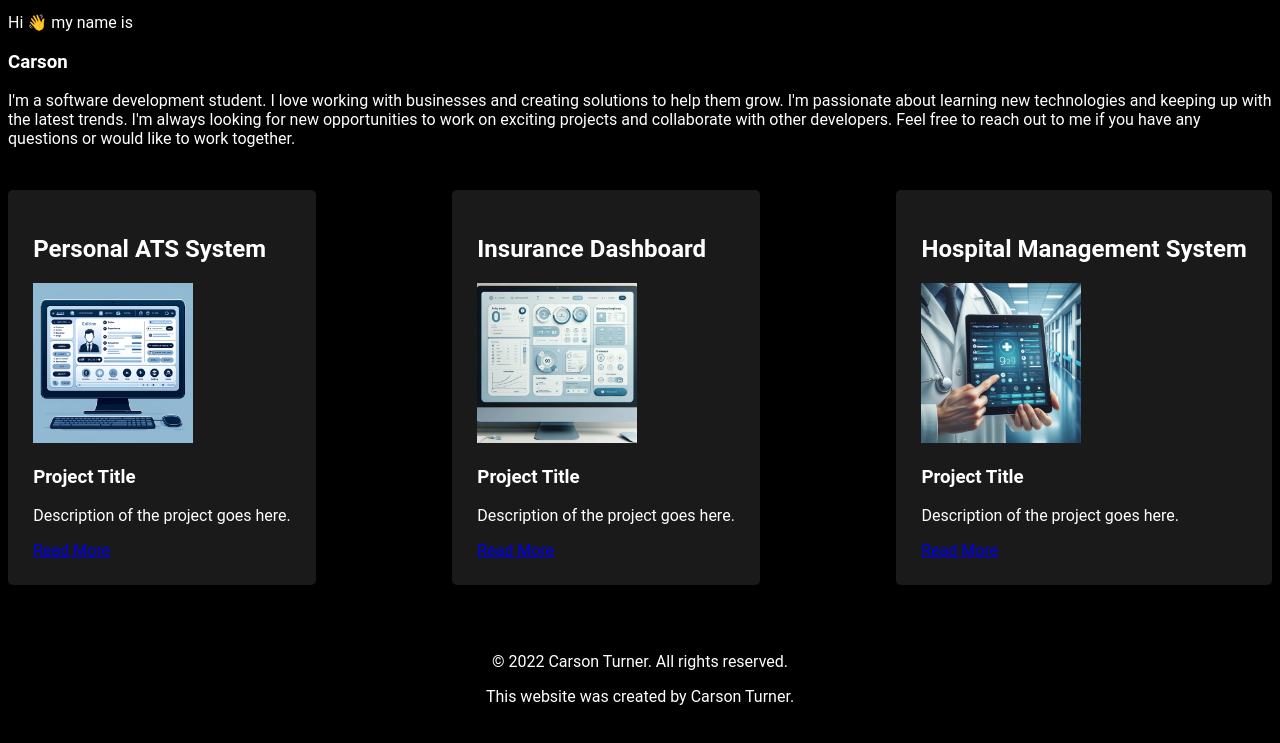
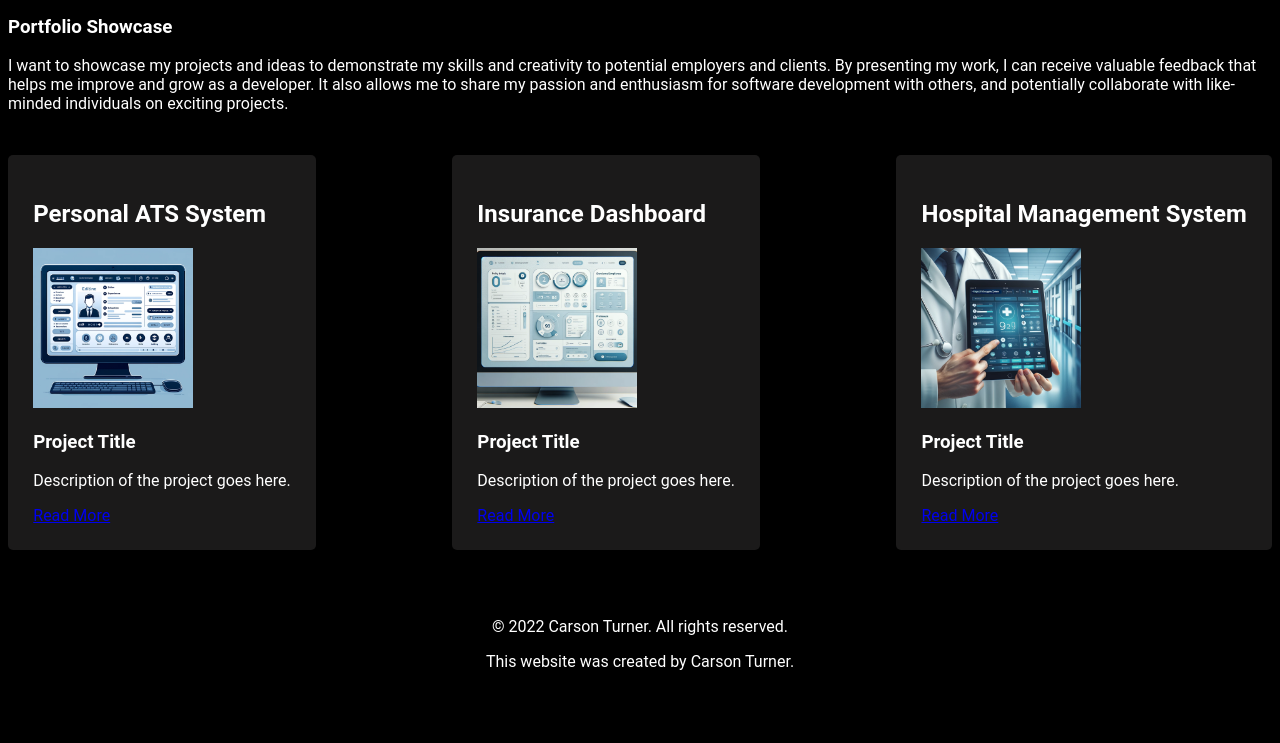
Before and after one commit to CDanielTurner/PortfolioWebsite, a plain HTML site: page projects.html in a window 1280 px wide. Shown: the part 65-808 px from the top of the page. Drawn offline with Linux system fonts and the light colour scheme.

Commit message:
Added profile picture and updated index.html and projects.html. Also updated styles.css.

```diff
--- a/projects.html
+++ b/projects.html
@@ -24,12 +24,11 @@
     </header>
 
     <main>
-        <p>Hi 👋 my name is</p>
-        <h3>Carson</h3>
-        <p>I'm a software development student. I love working with businesses and creating solutions to help them grow.
-           I'm passionate about learning new technologies and keeping up with the latest trends.
-           I'm always looking for new opportunities to work on exciting projects and collaborate with other developers.
-           Feel free to reach out to me if you have any questions or would like to work together.</p>
+        <h3>Portfolio Showcase</h3>
+        <p>I want to showcase my projects and ideas to demonstrate my skills and creativity to potential employers and clients.
+            By presenting my work, I can receive valuable feedback that helps me improve and grow as a developer.
+            It also allows me to share my passion and enthusiasm for software development with others, and potentially
+            collaborate with like-minded individuals on exciting projects.</p>
     </main>
     <section class="project_section">
         <section class="Project_Posts">
```
Also changed, not shown: index.html (+4 -3 lines), profile-pic.png (added).
